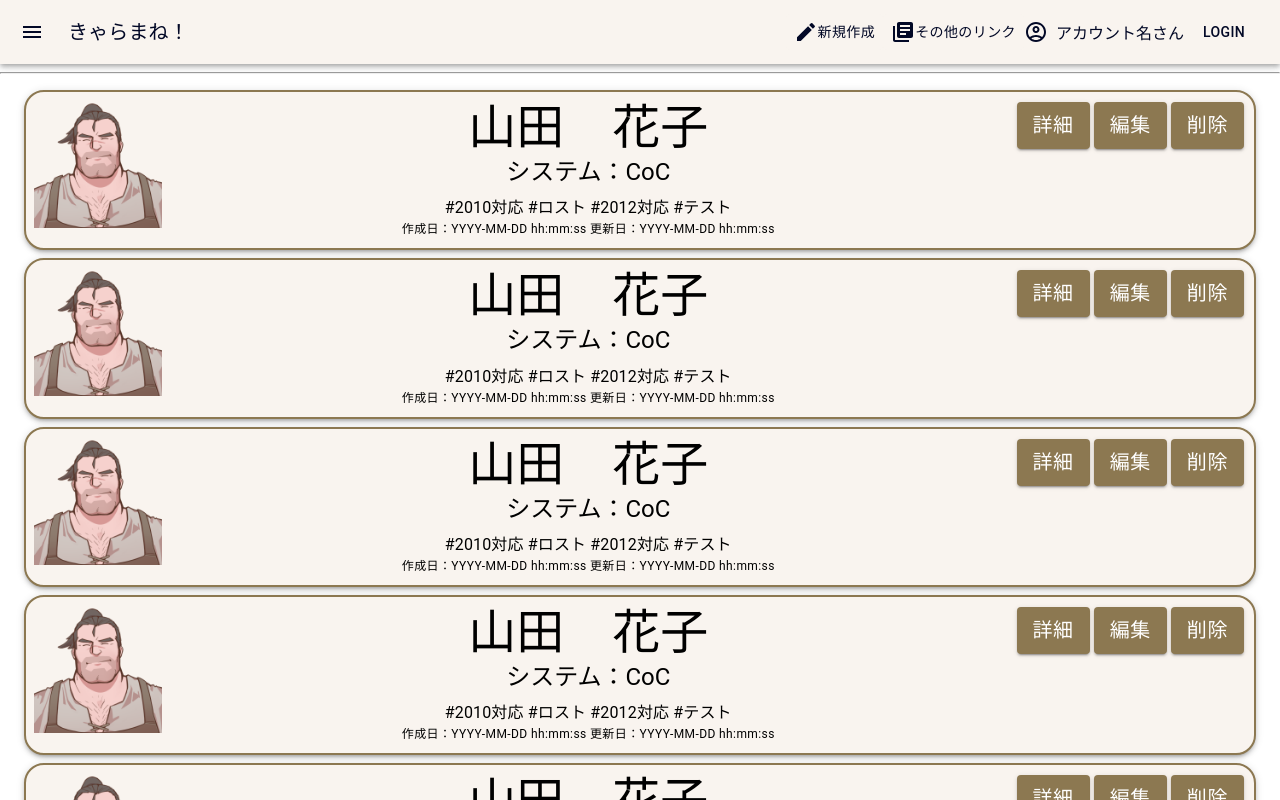
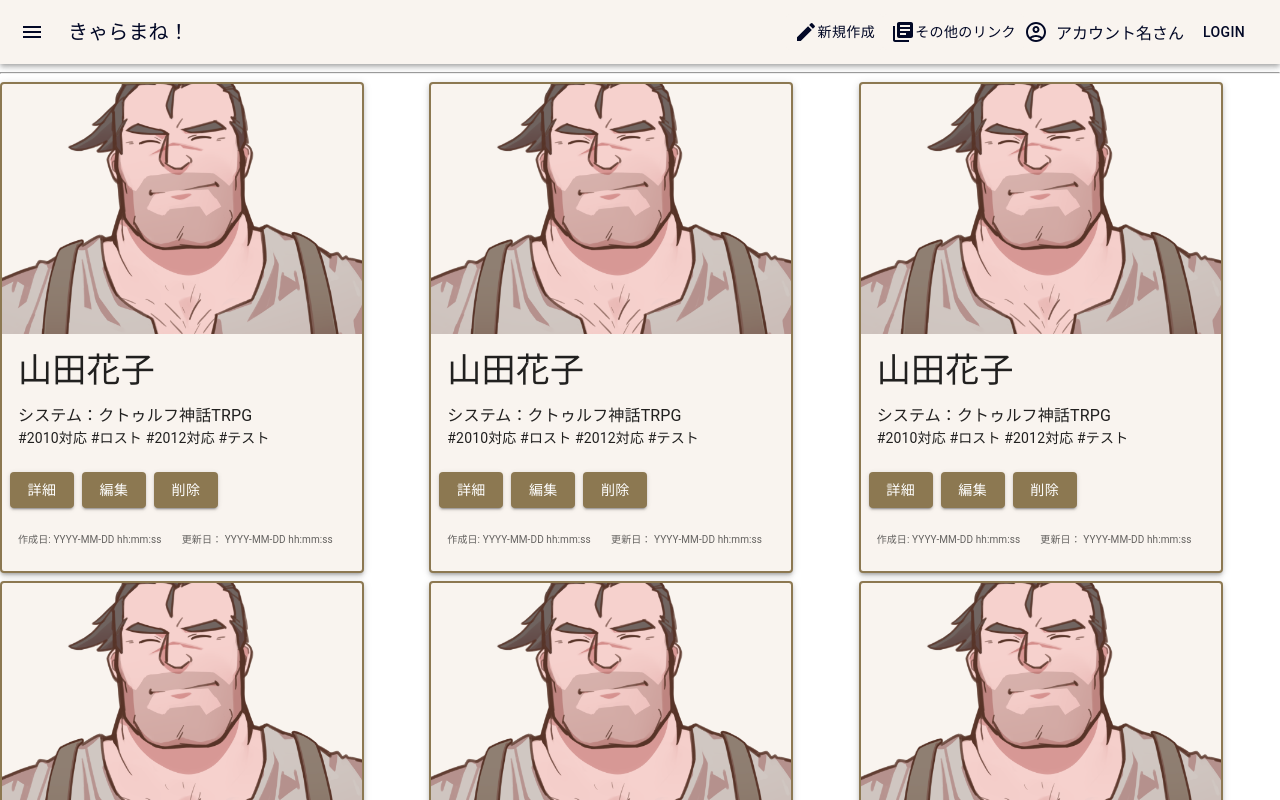
Before and after one commit to kitsystemyou/character-manager-frontend, a React (Create React App) app in the folder character-manager/: page / in a window 1280 px wide. Shown: the top 800 px of the page. Built offline with nearby package versions, Linux system fonts and the light colour scheme.

Commit message:
WIP: キャラクター一覧画面をリスト形式ではなくカードで表示する形式にする

```diff
--- /dev/null
+++ b/character-manager/src/components/modules/CharacterCard.jsx
@@ -0,0 +1,109 @@
+import React from "react";
+import Grid from "@mui/material/Grid";
+import Card from "@mui/material/Card";
+import CardMedia from "@mui/material/CardMedia"
+import CardActions from '@mui/material/CardActions';
+import CardContent from '@mui/material/CardContent';
+import { styled } from '@mui/material/styles'
+import Typography from '@mui/material/Typography';
+import { Button } from "@mui/material";
+
+
+const ColorButton = styled(Button)(({ theme }) => ({
+  color: theme.palette.getContrastText('#8c7851'),
+  backgroundColor: '#8c7851',
+  '&:hover': {
+    backgroundColor: '#716040',
+  }
+}));
+
+export default function CharacterCard(){
+    const characterOverviewInfo = [
+        {
+            id: 1,
+            characterName: "山田花子",
+            gameSystem: "クトゥルフ神話TRPG",
+            tags:["2010対応", "ロスト", "2012対応", "テスト"],
+            createTime: "YYYY-MM-DD hh:mm:ss",
+            updateTime: "YYYY-MM-DD hh:mm:ss"
+        },
+        {
+            id: 2,
+            characterName: "山田花子",
+            gameSystem: "クトゥルフ神話TRPG",
+            tags:["2010対応", "ロスト", "2012対応", "テスト"],
+            createTime: "YYYY-MM-DD hh:mm:ss",
+            updateTime: "YYYY-MM-DD hh:mm:ss"
+        },
+        {
+            id: 3,
+            characterName: "山田花子",
+            gameSystem: "クトゥルフ神話TRPG",
+            tags:["2010対応", "ロスト", "2012対応", "テスト"],
+            createTime: "YYYY-MM-DD hh:mm:ss",
+            updateTime: "YYYY-MM-DD hh:mm:ss"
+        },
+        {
+            id: 4,
+            characterName: "山田花子",
+            gameSystem: "クトゥルフ神話TRPG",
+            tags:["2010対応", "ロスト", "2012対応", "テスト"],
+            createTime: "YYYY-MM-DD hh:mm:ss",
+            updateTime: "YYYY-MM-DD hh:mm:ss"
+        },
+        {
+            id: 5,
+            characterName: "山田花子",
+            gameSystem: "クトゥルフ神話TRPG",
+            tags:["2010対応", "ロスト", "2012対応", "テスト"],
+            createTime: "YYYY-MM-DD hh:mm:ss",
+            updateTime: "YYYY-MM-DD hh:mm:ss"
+        },
+        {
+            id: 6,
+            characterName: "山田花子",
+            gameSystem: "クトゥルフ神話TRPG",
+            tags:["2010対応", "ロスト", "2012対応", "テスト"],
+            createTime: "YYYY-MM-DD hh:mm:ss",
+            updateTime: "YYYY-MM-DD hh:mm:ss"
+        }
+    ]
+    return(
+        <>
+        <Grid container spacing={1}>
+        {characterOverviewInfo.map(coInfo => {
+            return(
+                <Grid item sm container key={coInfo.id}>
+                <Card sx={{width: 360 ,backgroundColor: '#F9F4EF', boxShadow: 3, border:2, borderColor:'#8c7851'}}>
+                    <CardMedia sx={{ height: 250 }} image="/coharu.png" title="山田　花子" />
+                    <CardContent align="left">
+                        <Typography gutterBottom variant="h4" component="div">
+                            {coInfo.characterName}
+                        </Typography>
+                        <Typography variant="body1" align="left">
+                            システム：
+                            {coInfo.gameSystem}
+                        </Typography>
+                        <Typography variant="body2" >
+                            #{coInfo.tags[0]} #{coInfo.tags[1]} #{coInfo.tags[2]} #{coInfo.tags[3]}
+                        </Typography>
+                    </CardContent>
+                    <CardActions >
+                        <ColorButton variant="contained"> 詳細 </ColorButton>
+                        <ColorButton variant="contained"> 編集 </ColorButton>
+                        <ColorButton variant="contained"> 削除 </ColorButton>
+                    </CardActions>
+                    <CardContent align="left">
+                        <Typography fontSize={10} color="text.secondary">
+                                作成日: {coInfo.createTime}　　更新日： {coInfo.updateTime}
+                        </Typography>
+                    </CardContent>
+                </Card>
+                </Grid>
+            )
+        })
+    }
+    </Grid>
+    </>
+  );
+}
--- a/character-manager/src/components/pages/CharacterList.jsx
+++ b/character-manager/src/components/pages/CharacterList.jsx
@@ -1,19 +1,9 @@
 import React from "react";
-import Box from '@mui/material/Box';
-import Stack from '@mui/material/Stack';
-import { styled } from '@mui/material/styles';
-import CharacterContainer from "../modules/CharacterContainer";
 import Header from "../modules/Header";
-import Search from "../modules/Search";
+import CharacterCard from "../modules/CharacterCard";
+// import CharacterContainer from "../modules/CharacterContainer";
+// import Search from "../modules/Search";
 
-const Item = styled(Box)(({ theme }) => ({
-  backgroundColor: theme.palette.mode === 'dark' ? '#1A2027' : '#F9F4EF',
-  padding: theme.spacing(1),
-  marginTop: theme.spacing(1),
-  marginLeft: theme.spacing(3),
-  marginRight: theme.spacing(3),
-  textalign: 'left',
-}));
 
 const CharacterList = () => {
     return(
@@ -22,34 +12,9 @@ const CharacterList = () => {
             {/* 検索欄はmui v5に対応できてないので一旦保留 */}
             {/* <Search/> */}
             <hr />
-            <div className='stack'>
-                {/* キャラクター一覧 */}
-                <Stack
-                direction="column"
-                justifyContent="center"
-                alignItems="stretch">
-                    {/* データベースから持ってきて、Item1の中にいい感じに入れる */}
-                    <Item sx={{ boxShadow: 3, border:2, borderColor:'#8c7851', borderRadius: 5}}>
-                        <CharacterContainer />
-                    </Item>
-                    <Item sx={{ boxShadow: 3, border:2, borderColor:'#8c7851', borderRadius: 5}}>
-                        <CharacterContainer />
-                    </Item>
-                    <Item sx={{ boxShadow: 3, border:2, borderColor:'#8c7851', borderRadius: 5}}>
-                        <CharacterContainer />
-                    </Item>
-                    <Item sx={{ boxShadow: 3, border:2, borderColor:'#8c7851', borderRadius: 5}}>
-                        <CharacterContainer />
-                    </Item>
-                    <Item sx={{ boxShadow: 3, border:2, borderColor:'#8c7851', borderRadius: 5}}>
-                        <CharacterContainer />
-                    </Item>
-                    <Item sx={{ boxShadow: 3, border:2, borderColor:'#8c7851', borderRadius: 5}}>
-                        <CharacterContainer />
-                    </Item>
-                </Stack>
+            <div>
+                <CharacterCard />
             </div>
-
         </div>
     );
 }
```
